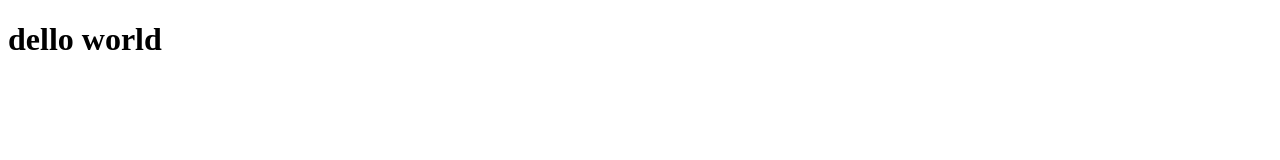
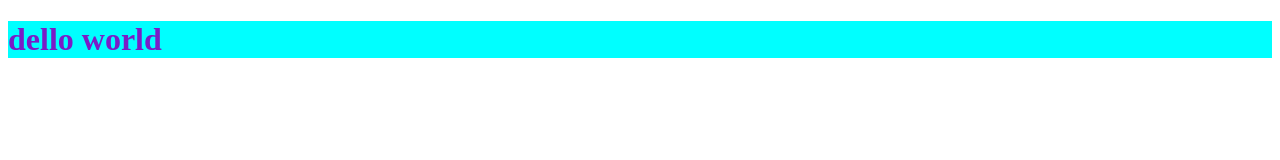
Before and after one commit to Deredereje/Learngit, a plain HTML site: page index.html in a window 1280 px wide. Drawn offline with Linux system fonts and the light colour scheme.

Commit message:
commit style1 w out staging

```diff
--- a/index.html
+++ b/index.html
@@ -4,6 +4,7 @@
     <meta charset="utf-8" />
     <title>Learn git and github</title>
     <meta name="viewport" content="width=device-width" />
+    <link rel="stylesheet" type="text/css" href="style.css">
   </head>
   <body>
 <h1>dello world</h1>
--- a/style.css
+++ b/style.css
@@ -1,3 +1,4 @@
 h1{
-    color: red;
+    color: rgb(122, 28, 199);
+    background-color: aqua;
 }
```
